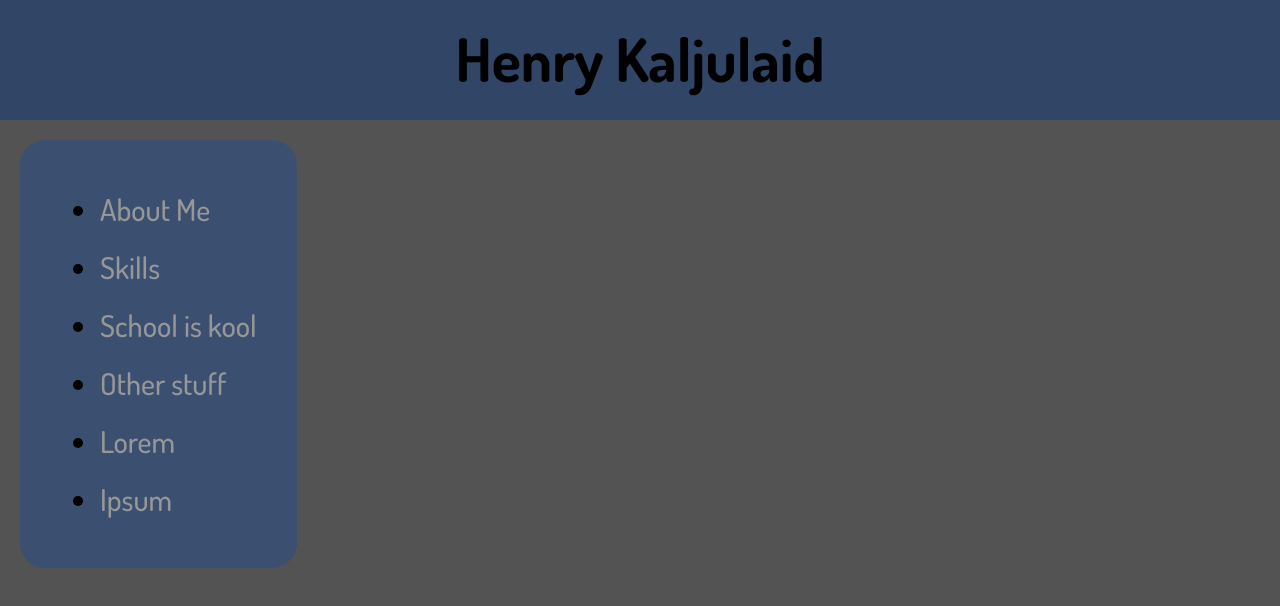
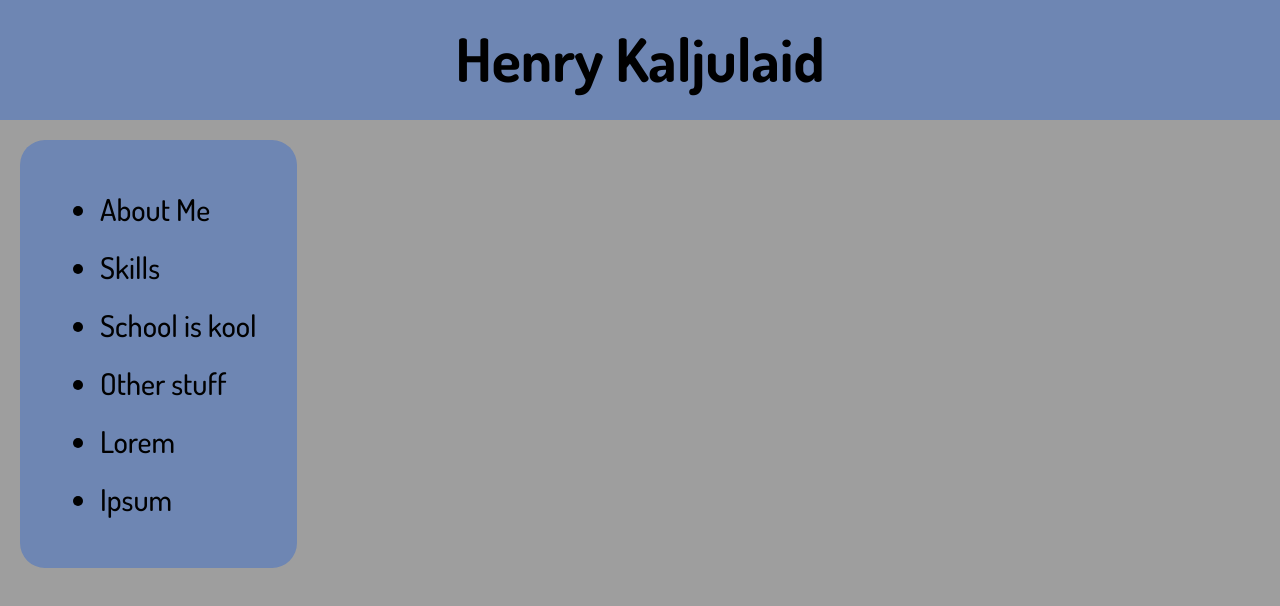
Before and after one commit to henrykalju/henrykalju.github.io, a plain HTML site: page index.html in a window 1280 px wide. Shown: the top 606 px of the page. Drawn offline with Linux system fonts and the light colour scheme.

Commit message:
some progress

```diff
--- a/index.css
+++ b/index.css
@@ -1,12 +1,12 @@
 body {
     margin: 0;
-    background-color: #535353;
+    background-color: #9e9e9e;
     font-size: 30px;
     font-family: "Dosis", sans-serif;
 }
 
 header {
-    background-color: #314667;
+    background-color: #6e86b3;
     height: 100px;
     text-align: center;
     padding-top: 20px;
@@ -28,7 +28,7 @@ img {
     text-align: center;
     width: 80%;
     margin-top: 20px;
-    background-color: #6c6c6c;
+    background-color: #adadad;
     border-left: solid 1px #ffffff;
     border-right: solid 1px #ffffff;
 }
@@ -38,14 +38,14 @@ img {
     //transform: translateY(150px);
     padding: 20px;
     //max-width: 20%;
-    background-color: #3b5071;
+    background-color: #6e86b3;
     float: left;
 }
 
 .nav a {
     text-decoration: none;
     //margin: 20px;
-    color: #979797;
+    color: #000000;
 }
 
 .nav li {
```
